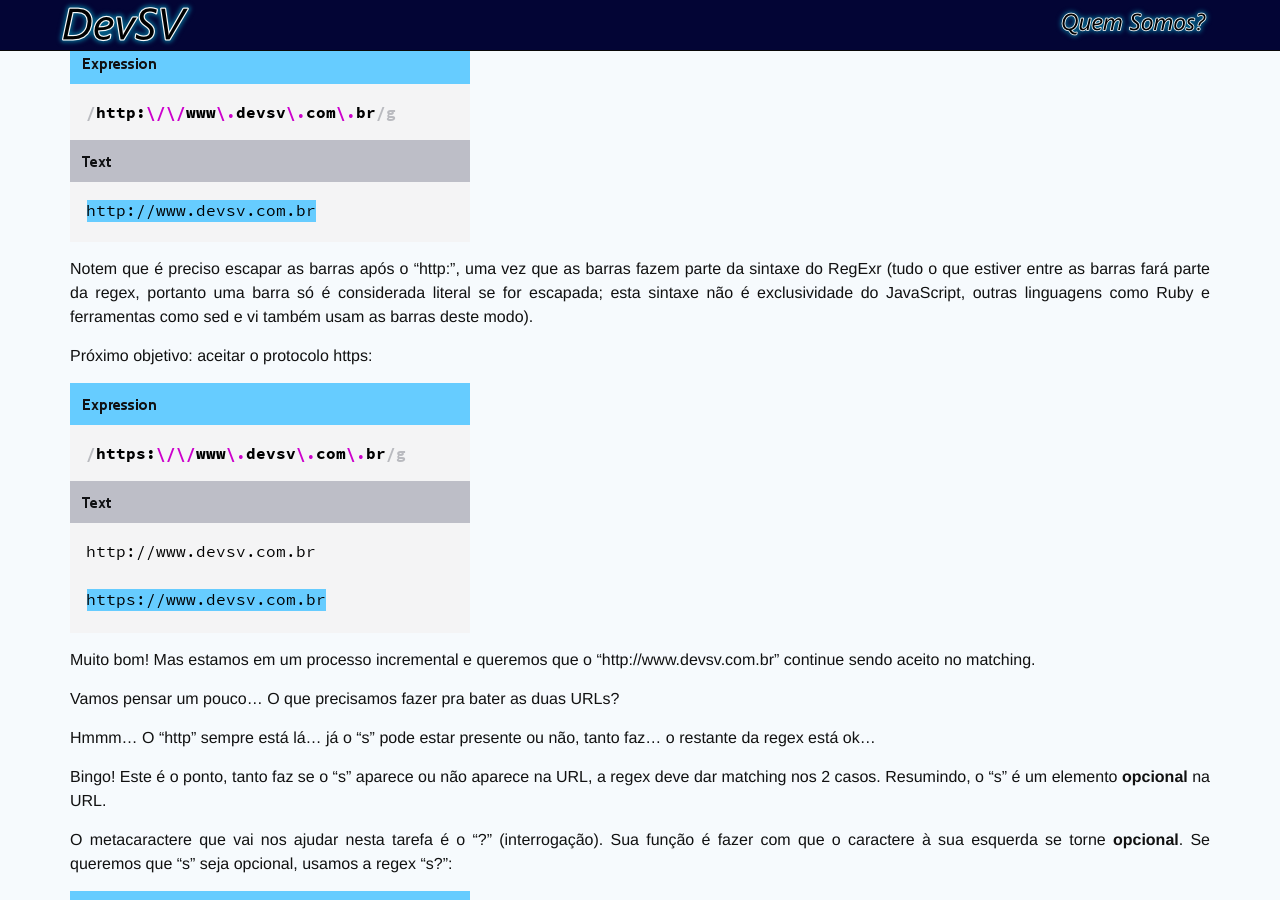
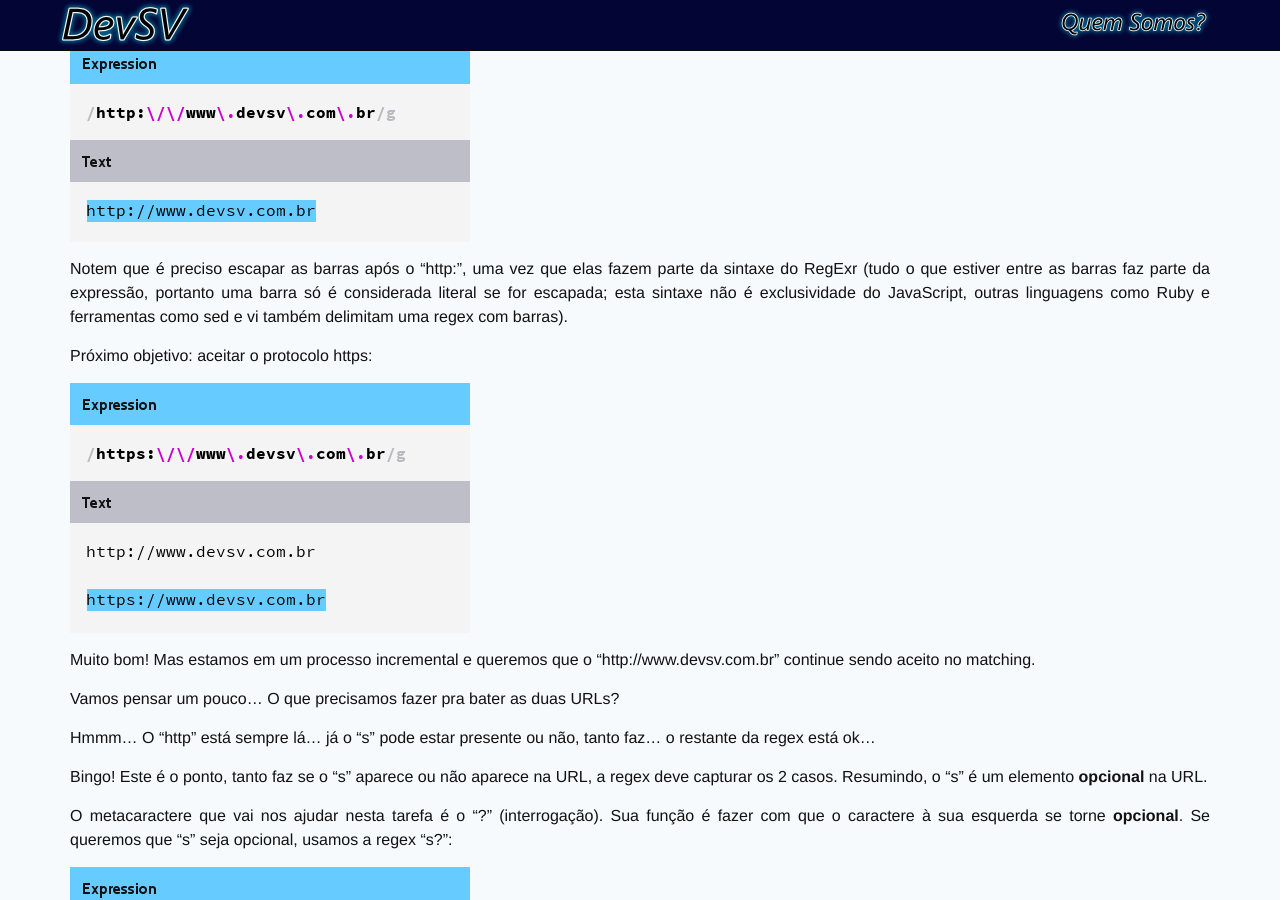
Before and after one commit to devsvbr/devsvbr.github.io, a Jekyll site: the page built from _posts/2017-04-02-falando-sobre-expressoes-regulares-quantos-deseja-nenhum-um-ou-mais.md, in a window 1280 px wide and 900 px high, scrolled down 613 px. Built offline with Jekyll 4.4.1, drawn with Linux system fonts in a browser that asks for light colours; some of the changed text lies outside the part shown.

Commit message:
revisao no post #5 sobre ER

```diff
--- a/_posts/2017-04-02-falando-sobre-expressoes-regulares-quantos-deseja-nenhum-um-ou-mais.md
+++ b/_posts/2017-04-02-falando-sobre-expressoes-regulares-quantos-deseja-nenhum-um-ou-mais.md
@@ -16,7 +16,7 @@ Primeiro, vamos fazer a regex capturar o protocolo http:
 
 ![imagem ilustrando matching da url do devsv com http]({{ "/img/posts/2017-04-02-matching-url-2.png" | prepend: site.baseurl }})
 
-Notem que é preciso escapar as barras após o "http:", uma vez que as barras fazem parte da sintaxe do RegExr (tudo o que estiver entre as barras fará parte da regex, portanto uma barra só é considerada literal se for escapada; esta sintaxe não é exclusividade do JavaScript, outras linguagens como Ruby e ferramentas como sed e vi também usam as barras deste modo).
+Notem que é preciso escapar as barras após o "http:", uma vez que elas fazem parte da sintaxe do RegExr (tudo o que estiver entre as barras faz parte da expressão, portanto uma barra só é considerada literal se for escapada; esta sintaxe não é exclusividade do JavaScript, outras linguagens como Ruby e ferramentas como sed e vi também delimitam uma regex com barras).
 
 Próximo objetivo: aceitar o protocolo https:
 
@@ -26,9 +26,9 @@ Muito bom! Mas estamos em um processo incremental e queremos que o "http://www.d
 
 Vamos pensar um pouco... O que precisamos fazer pra bater as duas URLs?
 
-Hmmm... O "http" sempre está lá... já o "s" pode estar presente ou não, tanto faz... o restante da regex está ok...
+Hmmm... O "http" está sempre lá... já o "s" pode estar presente ou não, tanto faz... o restante da regex está ok...
 
-Bingo! Este é o ponto, tanto faz se o "s" aparece ou não aparece na URL, a regex deve dar matching nos 2 casos. Resumindo, o "s" é um elemento **opcional** na URL.
+Bingo! Este é o ponto, tanto faz se o "s" aparece ou não aparece na URL, a regex deve capturar os 2 casos. Resumindo, o "s" é um elemento **opcional** na URL.
 
 O metacaractere que vai nos ajudar nesta tarefa é o "?" (interrogação). Sua função é fazer com que o caractere à sua esquerda se torne **opcional**. Se queremos que "s" seja opcional, usamos a regex "s?":
 
```
Also changed, not shown: other parts of _posts/2017-04-02-falando-sobre-expressoes-regulares-quantos-deseja-nenhum-um-ou-mais.md (+7 -7 lines).
